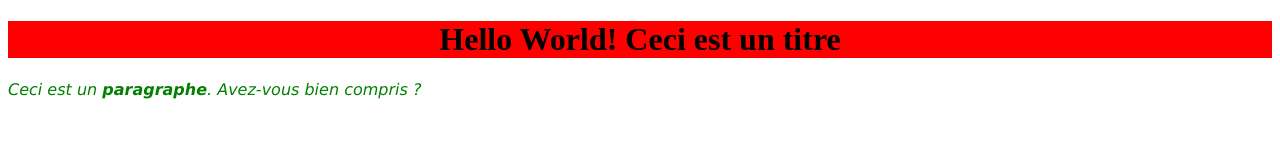
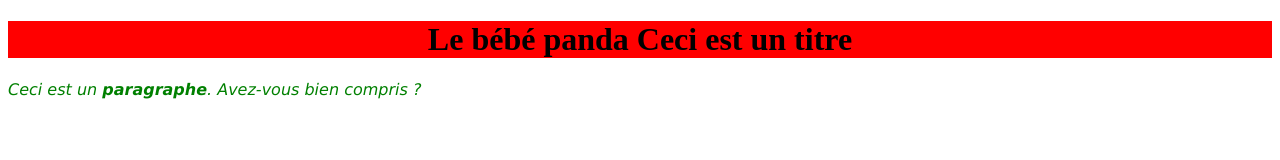
Before and after one commit to jeannou2007/CV3-, a plain HTML site: page index.html in a window 1280 px wide. Drawn offline with Linux system fonts and the light colour scheme.

Commit message:
Update index.html

```diff
--- a/index.html
+++ b/index.html
@@ -6,7 +6,7 @@
 		<link rel="stylesheet" href="projetgroupe3.css">
 	</head>
 	<body>
-		<h1>Hello World! Ceci est un titre</h1>
+		<h1>Le bébé panda Ceci est un titre</h1>
 		<p>Ceci est un <strong>paragraphe</strong>. Avez-vous bien compris ?</p>
 	</body>
 </html>
```
